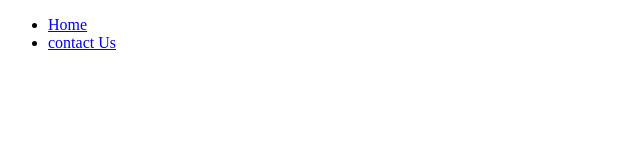
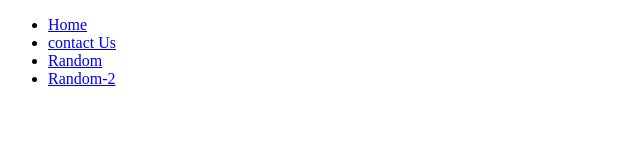
Before and after one commit to Prajwalprakash3722/fc-git-workshop, a plain HTML site: page index.html in a window 1280 px wide. Shown: the whole page, without its empty margins (0-640 px from the left). Drawn offline with Linux system fonts and the light colour scheme.

Commit message:
Update index.html

```diff
--- a/index.html
+++ b/index.html
@@ -14,6 +14,8 @@
             <ul>
                 <li><a href="index.html">Home</a></li>
                 <li><a href="/">contact Us</a></li>
+                <li><a href="/">Random</a></li>
+                <li><a href="/">Random-2</a></li>
             </ul>
         </nav>
     </header>
```
